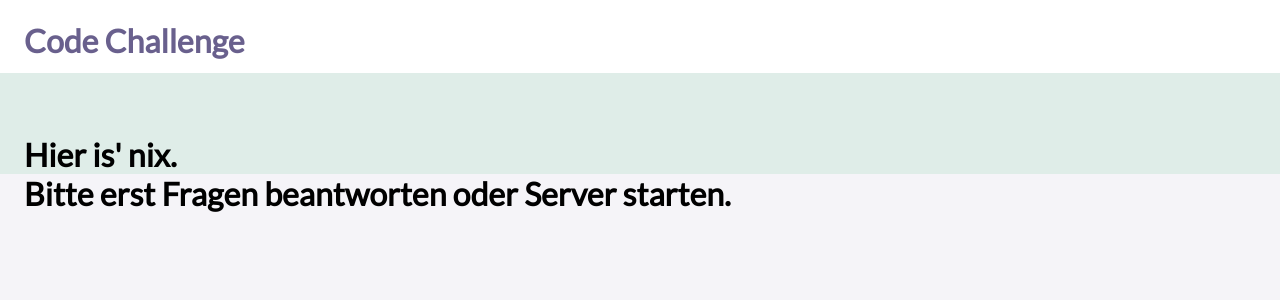
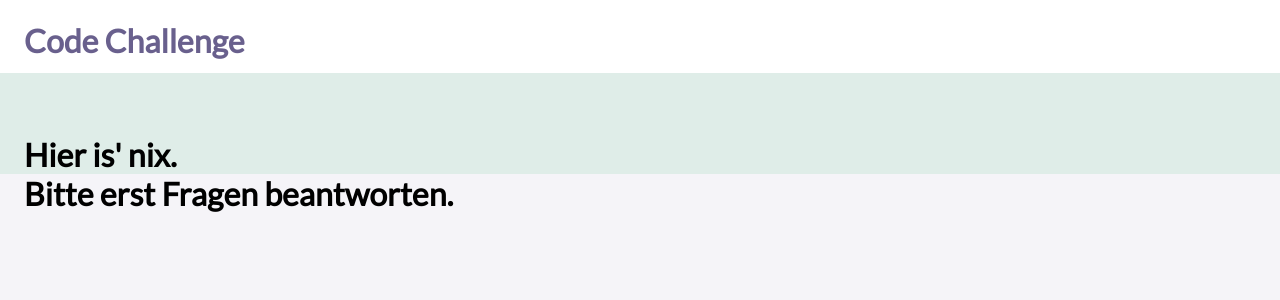
Before and after one commit to ginkgobilobatree/evergreen, a React (Create React App) app: page /storedata in a window 1280 px wide. Shown: the top 300 px of the page. Built offline with nearby package versions, Linux system fonts and the light colour scheme.

Commit message:
create view for save and restore result

```diff
--- a/src/StoreUserData/StoreUserData.jsx
+++ b/src/StoreUserData/StoreUserData.jsx
@@ -1,19 +1,37 @@
-import React from "react";
+import React, { useState } from "react";
 import "../App.sass";
 import { GeneralText, Units } from "../data/text";
 
-function StoreUserData({result}) {
+function StoreUserData({ result }) {
+  const [uniqueURL, setUniqueURL] = useState("");
 
-
-  if(Object.keys(result).length === 0) {
+  if (Object.keys(result).length === 0) {
     return (
-      <h1>Hier is' nix.<br/>Bitte erst Fragen beantworten oder Server starten.</h1>
-    )
+      <h1>
+        {GeneralText.nothingHere}
+        <br />
+        {GeneralText.answerQuestionsFirst}
+      </h1>
+    );
   }
 
   return (
+    <>
+      <div className="form">
+        <button type="button">{GeneralText.save}</button>
+        <p>{GeneralText.or}</p>
+        <input
+          type="text"
+          id="oldResult"
+          value={uniqueURL}
+          placeholder={GeneralText.oldResult}
+          onChange={(e) => setUniqueURL(e.target.value)}
+        />
+        <button type="button">{GeneralText.show}</button>
+        <p>{uniqueURL}</p>
+      </div>
       <div className="result answers">
-        <h1>{GeneralText.hereResult}</h1>
+        <h1>{GeneralText.storeResult}</h1>
         <div>
           <p>{GeneralText.myRiskRate}</p>
           <p>
@@ -45,10 +63,8 @@ function StoreUserData({result}) {
             {Units.percent}
           </p>
         </div>
-        <button type="button">
-          {GeneralText.goBackButton}
-        </button>
       </div>
+    </>
   );
 }
 
--- a/src/data/text.js
+++ b/src/data/text.js
@@ -40,10 +40,15 @@ export const Answers = [
 
 export const GeneralText = {
   heroTitle: "Code Challenge",
-  pleaseLogin: "Bitte einloggen, um Ihre Daten zu speichern.",
-  loginButton: "Einloggen",
+  nothingHere: "Hier is' nix.",
+  answerQuestionsFirst: "Bitte erst Fragen beantworten.",
   showResultButton: "Zu Meinem Ergebnis",
   goBackButton: "Zurück",
+  storeResult: "Resultat speichern?",
+  save: "Speichern",
+  or: "oder",
+  oldResult: "Bitte altes Resultat",
+  show: "Anzeigen lassen",
   hereQuestions: "Hier die Fragen",
   hereAnswers: "Hier die Antworten",
   hereResult: "Hier das Ergebnis",
```
Also changed, not shown: 1 other file (tests, documents, lock files or other folders).
